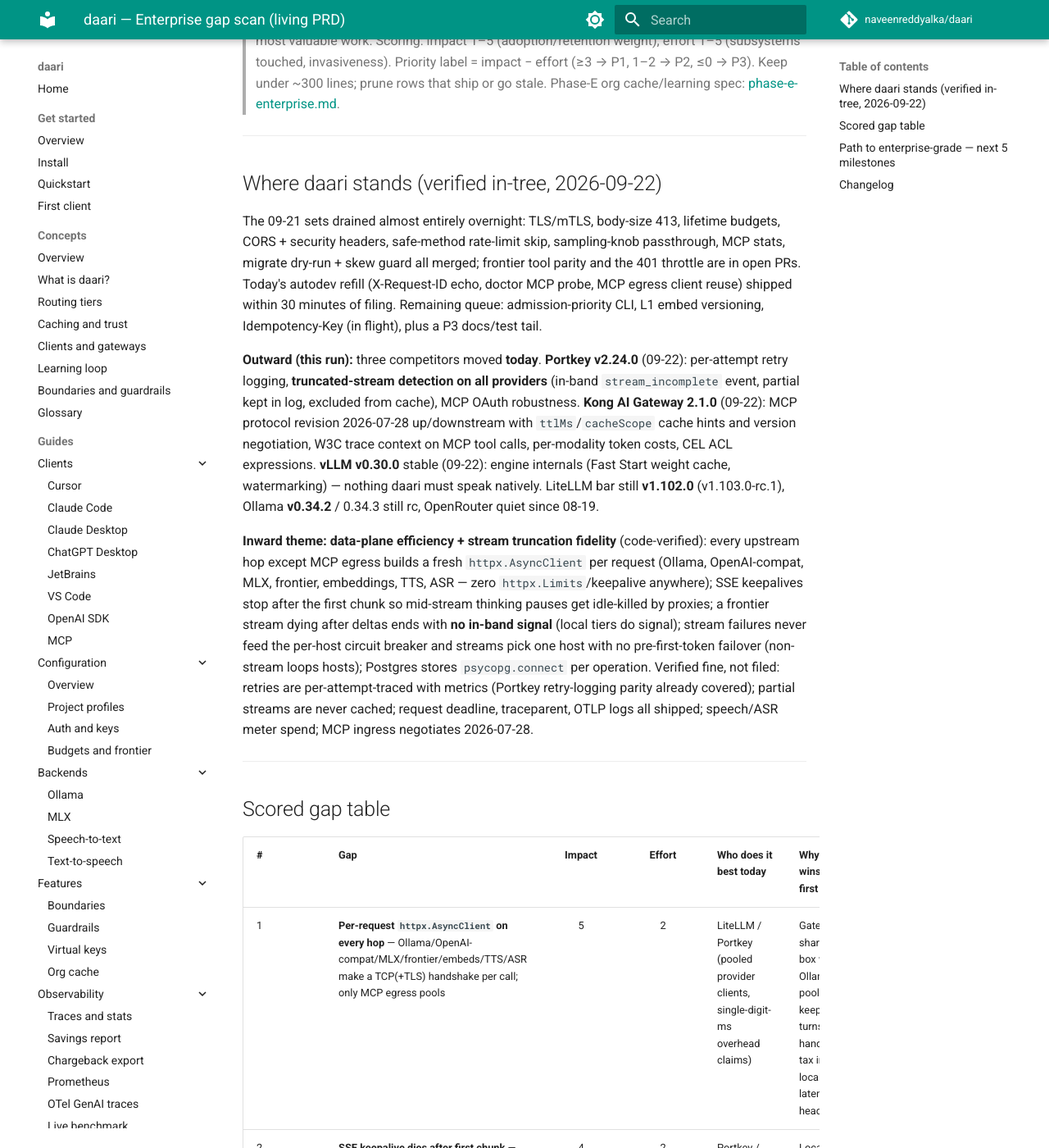
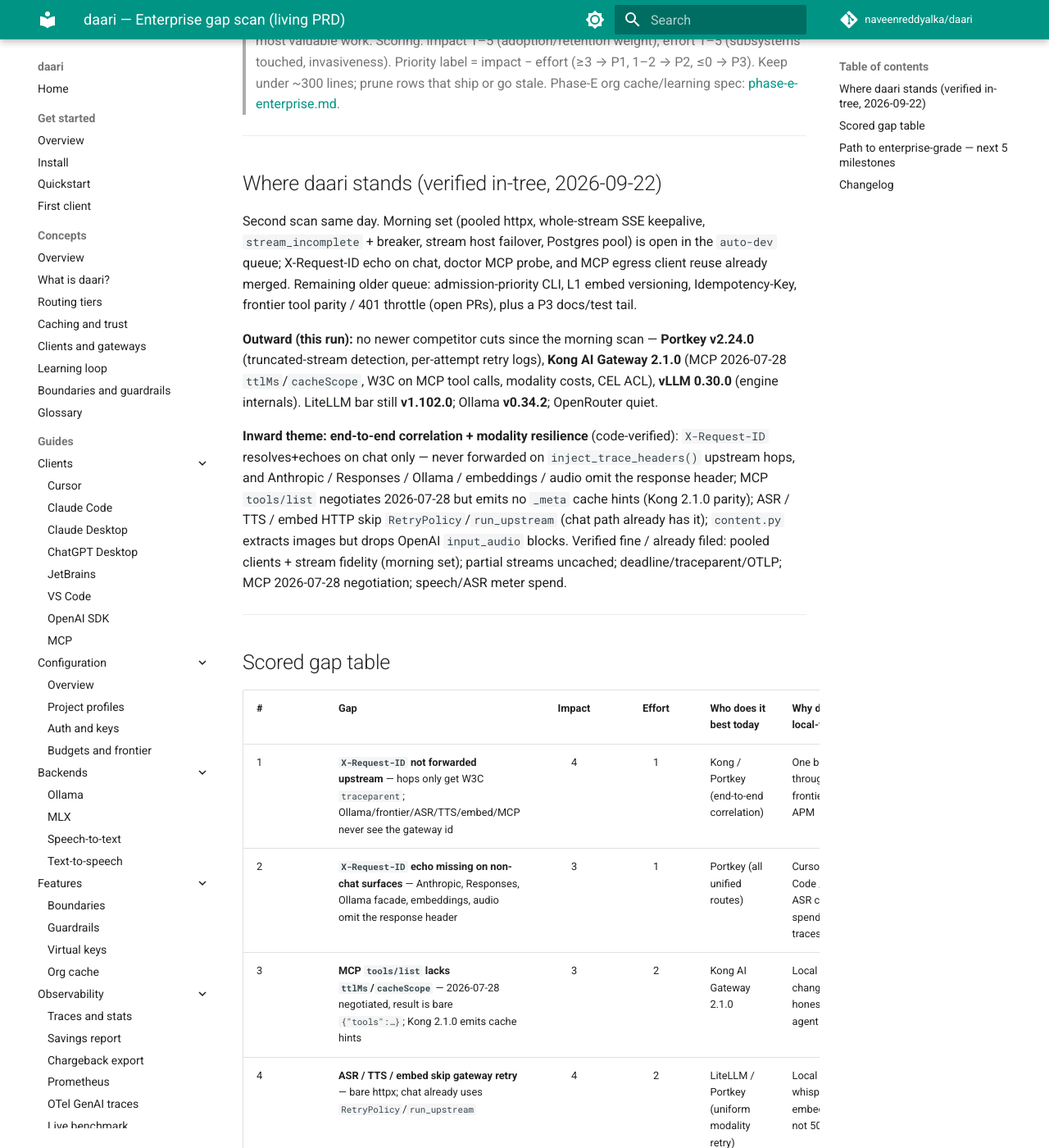
Before and after one commit to naveenreddyalka/daari, an MkDocs documentation site: the page built from docs/prd/ENTERPRISE.md, in a window 1280 px wide and 1400 px high, scrolled down 219 px. Shown: the whole window at 82% size. Built offline with MkDocs 1.6.1 and Material for MkDocs 9.7.7, drawn with Linux system fonts in a browser that asks for light colours; comment, search, counter and statistics services are not loaded; some of the changed text lies outside the part shown.

Commit message:
docs(prd): 2026-09-22 correlation + modality resilience scan (#982)
Co-authored-by: Cursor <cursoragent@cursor.com>

```diff
--- a/docs/prd/ENTERPRISE.md
+++ b/docs/prd/ENTERPRISE.md
@@ -13,38 +13,29 @@
 
 ## Where daari stands (verified in-tree, 2026-09-22)
 
-The 09-21 sets drained almost entirely overnight: TLS/mTLS, body-size 413,
-lifetime budgets, CORS + security headers, safe-method rate-limit skip,
-sampling-knob passthrough, MCP stats, migrate dry-run + skew guard all merged;
-frontier tool parity and the 401 throttle are in open PRs. Today's autodev
-refill (X-Request-ID echo, doctor MCP probe, MCP egress client reuse) shipped
-within 30 minutes of filing. Remaining queue: admission-priority CLI, L1 embed
-versioning, Idempotency-Key (in flight), plus a P3 docs/test tail.
+Second scan same day. Morning set (pooled httpx, whole-stream SSE keepalive,
+`stream_incomplete` + breaker, stream host failover, Postgres pool) is open in
+the `auto-dev` queue; X-Request-ID echo on chat, doctor MCP probe, and MCP
+egress client reuse already merged. Remaining older queue: admission-priority
+CLI, L1 embed versioning, Idempotency-Key, frontier tool parity / 401 throttle
+(open PRs), plus a P3 docs/test tail.
 
-**Outward (this run):** three competitors moved **today**. **Portkey v2.24.0**
-(09-22): per-attempt retry logging, **truncated-stream detection on all
-providers** (in-band `stream_incomplete` event, partial kept in log, excluded
-from cache), MCP OAuth robustness. **Kong AI Gateway 2.1.0** (09-22): MCP
-protocol revision 2026-07-28 up/downstream with `ttlMs`/`cacheScope` cache
-hints and version negotiation, W3C trace context on MCP tool calls,
-per-modality token costs, CEL ACL expressions. **vLLM v0.30.0** stable
-(09-22): engine internals (Fast Start weight cache, watermarking) — nothing
-daari must speak natively. LiteLLM bar still **v1.102.0** (v1.103.0-rc.1),
-Ollama **v0.34.2** / 0.34.3 still rc, OpenRouter quiet since 08-19.
+**Outward (this run):** no newer competitor cuts since the morning scan —
+**Portkey v2.24.0** (truncated-stream detection, per-attempt retry logs),
+**Kong AI Gateway 2.1.0** (MCP 2026-07-28 `ttlMs`/`cacheScope`, W3C on MCP
+tool calls, modality costs, CEL ACL), **vLLM 0.30.0** (engine internals).
+LiteLLM bar still **v1.102.0**; Ollama **v0.34.2**; OpenRouter quiet.
 
-**Inward theme: data-plane efficiency + stream truncation fidelity**
-(code-verified): every upstream hop except MCP egress builds a fresh
-`httpx.AsyncClient` per request (Ollama, OpenAI-compat, MLX, frontier,
-embeddings, TTS, ASR — zero `httpx.Limits`/keepalive anywhere); SSE
-keepalives stop after the first chunk so mid-stream thinking pauses get
-idle-killed by proxies; a frontier stream dying after deltas ends with **no
-in-band signal** (local tiers do signal); stream failures never feed the
-per-host circuit breaker and streams pick one host with no pre-first-token
-failover (non-stream loops hosts); Postgres stores `psycopg.connect` per
-operation. Verified fine, not filed: retries are per-attempt-traced with
-metrics (Portkey retry-logging parity already covered); partial streams are
-never cached; request deadline, traceparent, OTLP logs all shipped;
-speech/ASR meter spend; MCP ingress negotiates 2026-07-28.
+**Inward theme: end-to-end correlation + modality resilience** (code-verified):
+`X-Request-ID` resolves+echoes on chat only — never forwarded on
+`inject_trace_headers()` upstream hops, and Anthropic / Responses / Ollama /
+embeddings / audio omit the response header; MCP `tools/list` negotiates
+2026-07-28 but emits no `_meta` cache hints (Kong 2.1.0 parity); ASR / TTS /
+embed HTTP skip `RetryPolicy`/`run_upstream` (chat path already has it);
+`content.py` extracts images but drops OpenAI `input_audio` blocks. Verified
+fine / already filed: pooled clients + stream fidelity (morning set); partial
+streams uncached; deadline/traceparent/OTLP; MCP 2026-07-28 negotiation;
+speech/ASR meter spend.
 
 ---
 
@@ -52,29 +43,29 @@ speech/ASR meter spend; MCP ingress negotiates 2026-07-28.
 
 | # | Gap | Impact | Effort | Who does it best today | Why daari wins local-first | Action |
 |---|-----|:--:|:--:|------------------------|----------------------------|--------|
-| 1 | **Per-request `httpx.AsyncClient` on every hop** — Ollama/OpenAI-compat/MLX/frontier/embeds/TTS/ASR make a TCP(+TLS) handshake per call; only MCP egress pools | 5 | 2 | LiteLLM / Portkey (pooled provider clients, single-digit-ms overhead claims) | Gateway shares the box with Ollama — pooled keepalive turns handshake tax into local latency headroom | File ([#971](https://github.com/naveenreddyalka/daari/issues/971)) |
-| 2 | **SSE keepalive dies after first chunk** — `stream_with_keepalive` heartbeats only pre-first-token; 30–120s thinking pauses get idle-killed by nginx/LBs | 4 | 2 | Portkey / Kong (whole-stream heartbeats) | Local tiers pause too (model load, CPU laptops) — survives stock reverse proxies with zero tuning | File ([#972](https://github.com/naveenreddyalka/daari/issues/972)) |
-| 3 | **Silent frontier stream truncation** — death after deltas ends the stream with no in-band event; stream failures never hit `breaker.record_failure()` | 4 | 2 | Portkey v2.24.0 (`stream_incomplete` event, log retention, cache exclusion) | Laptops die mid-stream more than clouds — honest truncation + breaker feedback is fleet trust | File ([#973](https://github.com/naveenreddyalka/daari/issues/973)) |
-| 4 | **No stream host failover** — streaming `pick()`s one host; a dead host fails the tier though siblings are healthy; non-stream loops hosts | 4 | 3 | LiteLLM (router retries pre-stream) | Pre-first-token failover is lossless; agent/IDE traffic is ~all streamed | File ([#974](https://github.com/naveenreddyalka/daari/issues/974)) |
-| 5 | **Postgres connect-per-operation** — ledger/batches/files/responses open `psycopg.connect(dsn)` each op; no pool, operators need external PgBouncer | 4 | 2 | LiteLLM (PgBouncer reliability work in latest stables) | In-process `psycopg[pool]` removes a whole moving part at daari fleet scale | File ([#975](https://github.com/naveenreddyalka/daari/issues/975)) |
-| 6 | **X-Request-ID not forwarded upstream / MCP `ttlMs`+`cacheScope` cache hints (Kong 2.1.0) / ASR-TTS-embed retry wrapper / moderations + rerank / `input_audio` blocks / WIF / A2A / SOC 2 / admin UI** | 2–3 | 1–5 | Kong / LiteLLM / cloud | Correlation + cache hints are small parity deltas; compliance waits for a paying ask | Watch |
+| 1 | **`X-Request-ID` not forwarded upstream** — hops only get W3C `traceparent`; Ollama/frontier/ASR/TTS/embed/MCP never see the gateway id | 4 | 1 | Kong / Portkey (end-to-end correlation) | One box → one id through local + frontier logs without APM | File ([#977](https://github.com/naveenreddyalka/daari/issues/977)) |
+| 2 | **`X-Request-ID` echo missing on non-chat surfaces** — Anthropic, Responses, Ollama facade, embeddings, audio omit the response header | 3 | 1 | Portkey (all unified routes) | Cursor / Claude Code / JetBrains / ASR clients join spend rows to client traces | File ([#978](https://github.com/naveenreddyalka/daari/issues/978)) |
+| 3 | **MCP `tools/list` lacks `ttlMs`/`cacheScope`** — 2026-07-28 negotiated, result is bare `{"tools":…}`; Kong 2.1.0 emits cache hints | 3 | 2 | Kong AI Gateway 2.1.0 | Local catalogs change rarely — honest TTL cuts agent re-list churn | File ([#979](https://github.com/naveenreddyalka/daari/issues/979)) |
+| 4 | **ASR / TTS / embed skip gateway retry** — bare httpx; chat already uses `RetryPolicy`/`run_upstream` | 4 | 2 | LiteLLM / Portkey (uniform modality retry) | Local whisper/TTS/Ollama embed flaps should not 502 the IDE | File ([#980](https://github.com/naveenreddyalka/daari/issues/980)) |
+| 5 | **`input_audio` content blocks dropped** — `content.py` handles images only; voice-agent chat loses audio on local tiers | 3 | 2 | LiteLLM / cloud gateways | Optional local ASR inject keeps voice turns on-box | File ([#981](https://github.com/naveenreddyalka/daari/issues/981)) |
+| 6 | **Pooled httpx / whole-stream keepalive / `stream_incomplete`+breaker / stream host failover / Postgres pool** (morning set) / moderations+rerank / WIF / A2A / SOC 2 / admin UI | 2–5 | 1–5 | LiteLLM / Portkey / Kong / cloud | Data-plane set already queued; compliance waits for a paying ask | Watch / in flight |
 
-Pruned this run: all five 09-21 browser/ops rows (shipped overnight).
+Pruned this run: morning data-plane rows move to watch/in-flight; 09-21 browser/ops rows stay shipped.
 
 ---
 
 ## Path to enterprise-grade — next 5 milestones
 
-1. **Pooled data plane** — shared upstream HTTP clients and Postgres pools; the
-   gateway overhead story becomes measurable, not apologized for.
-2. **Streams that never lie** — whole-stream keepalive, in-band truncation
-   events, breaker feedback, pre-first-token host failover.
-3. **Lossless agent SDK parity** — frontier tool fidelity + 401 throttle land
-   (open PRs), Idempotency-Key completes.
-4. **Fleet QoS** — admission-priority CLI ships; per-key priority becomes
-   usable end to end.
-5. **Correlation everywhere** — X-Request-ID forwarded upstream, MCP cache
-   hints, so one request is one thread through logs, traces, and MCP calls.
+1. **Correlation everywhere** — forward + echo `X-Request-ID` on every surface and
+   upstream hop so one request is one thread through logs and spend.
+2. **Pooled data plane** — shared upstream HTTP clients and Postgres pools
+   (morning backlog) make gateway overhead measurable.
+3. **Streams that never lie** — whole-stream keepalive, in-band truncation,
+   breaker feedback, pre-first-token host failover (morning backlog).
+4. **MCP catalog honesty** — `ttlMs`/`cacheScope` hints so agents cache
+   `tools/list` instead of re-listing every turn.
+5. **Modality parity** — ASR/TTS/embed retry + `input_audio` passthrough so
+   voice and embed paths match chat resilience.
 
 Compliance non-goals (WIF, A2A, SOC 2, admin UI, OCR until a paying ask) stay deferred.
 
@@ -82,17 +73,20 @@ Compliance non-goals (WIF, A2A, SOC 2, admin UI, OCR until a paying ask) stay de
 
 ## Changelog
 
+- **2026-09-22b (correlation + modality resilience)** — No newer competitor
+  cuts since morning. Inward (code-verified): `X-Request-ID` chat-only echo
+  and never forwarded upstream; non-chat gateways omit response header; MCP
+  `tools/list` missing `ttlMs`/`cacheScope` despite 2026-07-28; ASR/TTS/embed
+  skip `RetryPolicy`; `input_audio` blocks dropped. Filing five. Morning
+  data-plane set remains open in the queue.
+
 - **2026-09-22 (data-plane efficiency + stream truncation fidelity)** — Three
   same-day competitor releases: **Portkey v2.24.0** (truncated-stream
   detection, per-attempt retry logs), **Kong 2.1.0** (MCP 2026-07-28 + cache
   hints, modality costs), **vLLM 0.30.0** (internals only). LiteLLM bar
-  v1.102.0 unchanged. Inward (code-verified): per-request httpx clients on
-  every non-MCP hop, first-chunk-only SSE keepalive, silent frontier stream
-  truncation with no breaker feedback, no stream host failover, Postgres
-  connect-per-op. Verified fine: retry tracing, partial-stream cache
-  exclusion, deadline/traceparent/OTLP, MCP 2026-07-28 negotiation. Filing
-  five. The 09-21 sets drained overnight; today's autodev refill shipped in
-  30 minutes.
+  v1.102.0 unchanged. Inward: per-request httpx clients, first-chunk-only SSE
+  keepalive, silent frontier stream truncation, no stream host failover,
+  Postgres connect-per-op. Filed five (pooled httpx → Postgres pool).
 
 - **2026-09-21 (two runs)** — Data-plane hardening + lossless escalation
   (TLS/mTLS, body cap, 401 throttle, frontier tool parity, lifetime budgets),
```
